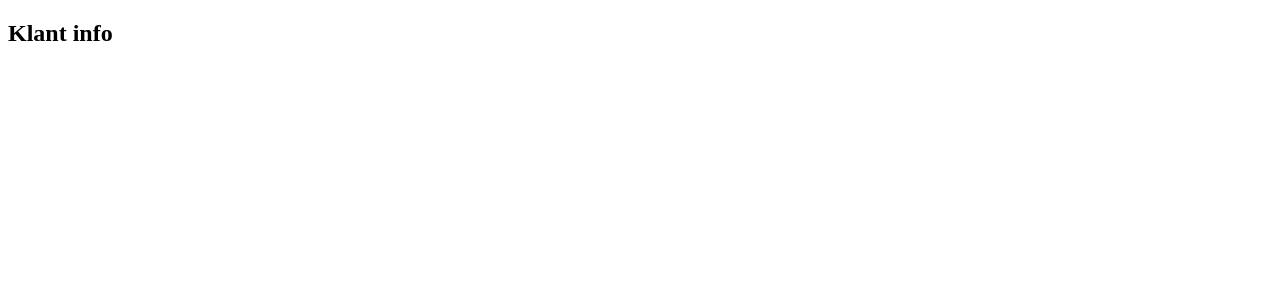
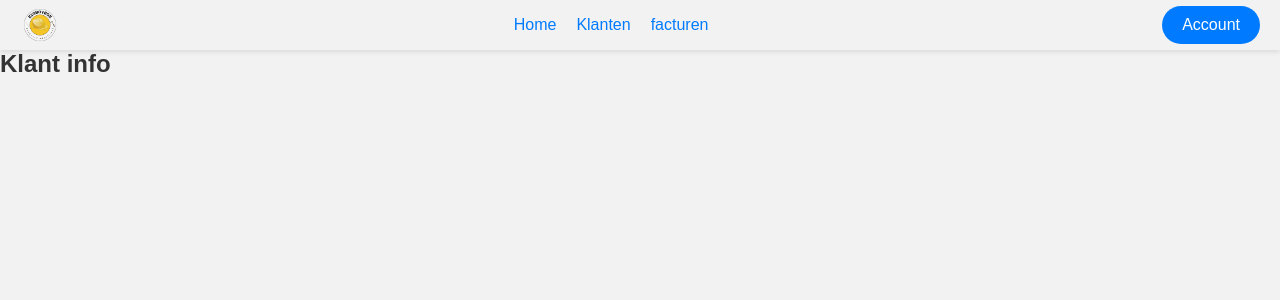
Before and after one commit to SamGolstein/BigBoyBobDeEchte, a PHP site: page /klantInfo.php in a window 1280 px wide. Before the commit the part shown is almost empty. Shown: the top 300 px of the page. Run offline with PHP 8.4, Linux system fonts and the light colour scheme.

Commit message:
frontend10

```diff
--- a/Public/Klanten/klantInfo.php
+++ b/Public/Klanten/klantInfo.php
@@ -1,11 +1,24 @@
 <!DOCTYPE html>
 <html lang="en">
+
 <head>
     <meta charset="UTF-8">
     <meta name="viewport" content="width=device-width, initial-scale=1.0">
     <title>Document</title>
+    <link rel="stylesheet" href="../../style/klantInfo.css">
 </head>
+
 <body>
+    <nav class="navBar">
+        <img src="../../img/BigBoyBobLogo.png" alt="BigBoyBobLogo">
+        <ul>
+            <li><a href="../Login/index.php">Home</a></li>
+            <li><a href="../Klanten/index.php">Klanten</a></li>
+            <li><a href="../Factuur/index.php">facturen</a></li>
+        </ul>
+        <a href="" class="accountButton">Account</a>
+    </nav>
     <h2>Klant info</h2>
 </body>
+
 </html>
--- /dev/null
+++ b/style/klantInfo.css
@@ -0,0 +1,73 @@
+* {
+    margin: 0;
+    padding: 0;
+    box-sizing: border-box;
+    font-family: Arial, sans-serif;
+}
+
+body {
+    background-color: #f2f2f2;
+    color: #333;
+}
+
+.container {
+    max-width: 1200px;
+    margin: 0 auto;
+    padding: 20px;
+}
+
+.navBar {
+    height: 50px;
+    color: #fff;
+    padding: 10px 20px;
+    box-shadow: 0 2px 5px rgba(0, 0, 0, 0.1);
+    display: flex;
+    justify-content: space-between;
+    align-items: center;
+
+    img {
+        height: 40px;
+        vertical-align: middle;
+    }
+
+    ul {
+        list-style: none;
+        display: flex;
+    }
+
+    li {
+        margin: 10px;
+    }
+
+    .accountButton {
+        background-color: #007bff;
+        color: #fff;
+        padding: 10px 20px;
+        border: none;
+        border-radius: 20px;
+        font-size: 16px;
+        cursor: pointer;
+        transition: background-color 0.3s;
+        text-decoration: none;
+    }
+
+    .accountButton:hover {
+        background-color: #0056b3;
+        text-decoration: none;
+    }
+}
+
+p {
+    font-size: 16px;
+    line-height: 1.5;
+    margin-bottom: 20px;
+}
+
+a {
+    color: #007bff;
+    text-decoration: none;
+}
+
+a:hover {
+    text-decoration: underline;
+}
```
